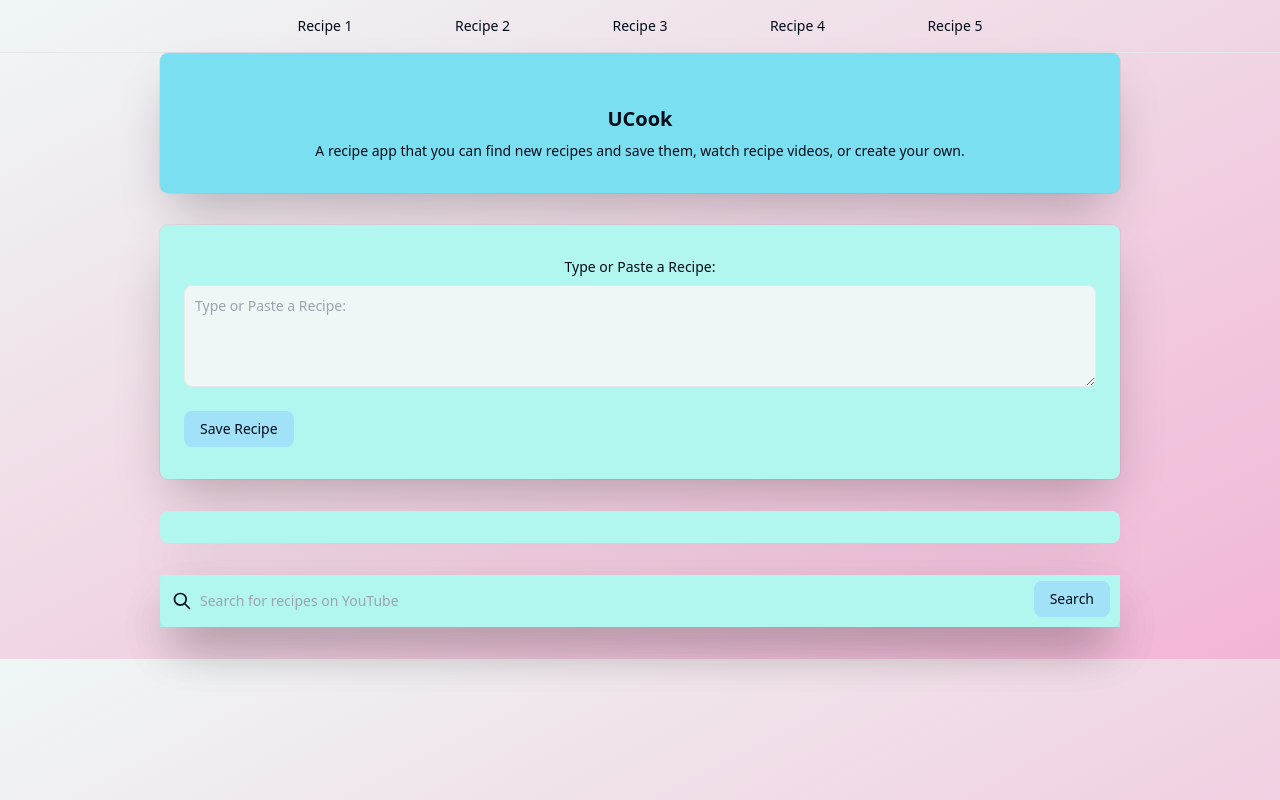
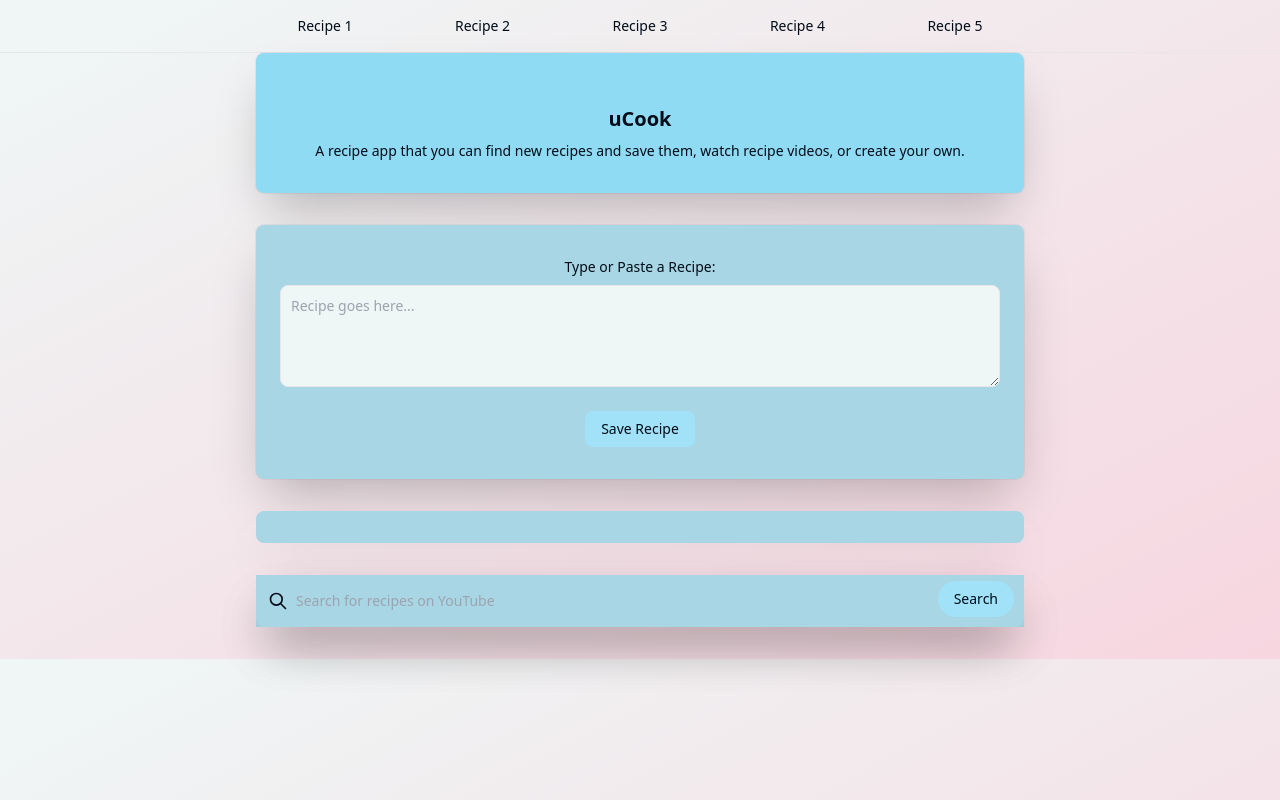
Before and after one commit to jroller33/BC-Project-1, a website: page index.html in a window 1280 px wide. Drawn offline with nearby package versions, Linux system fonts and the light colour scheme; no server answers.

Commit message:
ui is finished. might change colors later.

```diff
--- a/assets/style.css
+++ b/assets/style.css
@@ -1,5 +1,5 @@
 .body-container {
-  background-image: linear-gradient(to bottom right, #eff7f6, #f2b5d4);
+  background-image: linear-gradient(to bottom right, #eff7f6, #f7d6e0);
   color: #000C18;
 }
 
@@ -13,8 +13,8 @@
 }
 
 .cssTabs:hover {
-  background-color:#f2b5d4;
-  color: #ffffff;
+  background-color:#eff7f6;
+  /* color: #ffffff; */
   transition: 0.7s;
   box-shadow: 0 0 0 4px #ffffff;
 
@@ -26,18 +26,18 @@
   box-shadow: 0 0 0 4px #ffffff;
 }
 .cssTabs:active {
-  background-color: #f2b5d4;
-  color: #ffffff;
+  background-color: #eff7f6;
+  /* color: #ffffff; */
 }
 
 #cssHeader {          /* uCook header */
-  background-color: #7bdff2;
+  background-color: #90dbf4;
   color: #000C18;
 
 }
 
 .cssBody {
-  background-color: #b2f7ef;
+  background-color: #a9d6e5;
 }
 
 #recipeInput {
@@ -45,7 +45,7 @@
   color: #000C18;
 }
 #recipeInput:hover {
-  background-color:#f7d6e0;
+  /* background-color:#f7d6e0; */
   transition: 0.7s;
 }
 #recipeInput:focus {
@@ -63,7 +63,7 @@
 }
 
 #saveRecipeButton:hover {
-  background-color:#f2b5d4;
+  background-color:#eff7f6;
   /* color: #ffffff; */
   transition: 0.7s;
 }
@@ -74,7 +74,7 @@
   box-shadow: 0 0 0 4px #7bdff2;
 }
 #saveRecipeButton:active {
-  background-color: #f2b5d4;
+  background-color: #eff7f6;
   color: #ffffff;
 }
 
@@ -91,7 +91,7 @@
   color: white;
 }
 .cssYTsearch {
-  background-color: #b2f7ef;
+  background-color: #a9d6e5;
 
 }
 .cssYTsearch:hover {
@@ -117,7 +117,7 @@
 }
 
 #youtubeSearchButton:hover {
-  background-color:#f2b5d4;
+  background-color:#eff7f6;
   /* color: #ffffff; */
   transition: 0.7s;
 }
@@ -128,7 +128,7 @@
   box-shadow: 0 0 0 4px #7bdff2;
 }
 #youtubeSearchButton:active {
-  background-color: #f2b5d4;
+  background-color: #eff7f6;
   color: #ffffff;
 }
 
--- a/index.html
+++ b/index.html
@@ -13,7 +13,7 @@
   -->
   <link rel="stylesheet" href="./assets/style.css" />
 
-  <title>UCook</title>
+  <title>uCook</title>
 </head>
 
 
@@ -23,7 +23,7 @@
 
   <ul id="parentLi"
     class="flex flex-wrap text-sm font-medium place-items-center text-center text-white border-b border-gray-200">
-    <li class="w-1/9"></li>   <!-- these push the tabs in towards the center -->
+    <li class="w-1/9"></li> <!-- these push the tabs in towards the center -->
     <li class="w-1/9"></li>
     <li class="w-1/9"></li>
     <li class="w-1/9"></li>
@@ -51,9 +51,8 @@
   <!--                  UCOOK HEADER AND DESCRIPTION      -->
 
   <header class="flex justify-center mb-8">
-    <div id="cssHeader"
-      class="w-3/4 grid place-items-center rounded-lg px-6 py-8 ring-1 ring-slate-900/5 shadow-2xl ">
-      <h1 class="mt-5 text-base text-xl font-bold">UCook</h3>
+    <div id="cssHeader" class="w-3/5 grid place-items-center rounded-lg px-6 py-8 ring-1 ring-slate-900/5 shadow-2xl ">
+      <h1 class="mt-5 text-base text-xl font-bold">uCook</h3>
         <p class="0 mt-2 text-sm">
           A recipe app that you can find new recipes and save them, watch recipe videos, or create your own.
         </p>
@@ -63,27 +62,29 @@
   <!--                   SAVE RECIPE TEXT AREA     -->
 
   <div class="flex justify-center mb-8">
-    <div class="cssBody w-3/4 grid place-items-center rounded-lg px-6 py-8 ring-1 ring-slate-900/5 shadow-2xl">
+    <div class="cssBody w-3/5 grid place-items-center rounded-lg px-6 py-8 ring-1 ring-slate-900/5 shadow-2xl">
       <form class="w-full">
 
-        <label for="Recipe"
-          class="flex justify-center font-bold block mb-2 text-sm font-medium">Type or Paste a Recipe:</label>
+        <label for="Recipe" class="flex justify-center font-bold block mb-2 text-sm font-medium">Type or Paste a
+          Recipe:</label>
         <textarea id="recipeInput" name="Recipe Input" rows="4"
           class="block p-2.5 w-full grid place-items-center text-sm rounded-lg border"
-          placeholder="Type or Paste a Recipe:"></textarea>
+          placeholder="Recipe goes here..."></textarea>
 
         <br>
-        <button type="button" id="saveRecipeButton"
-          class="grid place-items-center font-bold py-2 px-4 rounded font-medium rounded-lg text-sm px-4 py-2">Save Recipe</button>
+        <div class="flex justify-center">
+          <button type="button" id="saveRecipeButton"
+            class="grid place-items-center font-bold py-2 px-4 rounded-full font-medium rounded-lg text-sm px-4 py-2">Save
+            Recipe</button>
+        </div>
       </form>
     </div>
   </div>
 
   <!--                 RECIPE DATABASE API RESULTS GO HERE    -->
   <div class="flex justify-center mb-8">
-    <div class="w-3/4">
-      <div
-        class="cssBody block p-4 pl-10 w-full text-sm rounded-lg shadow-2xl">
+    <div class="w-3/5">
+      <div class="cssBody block p-4 pl-10 w-full text-sm rounded-lg shadow-2xl">
         <p id="recipeApiResults"></p>
       </div>
     </div>
@@ -92,10 +93,9 @@
   <!--               YOUTUBE SEARCH BAR      -->
 
   <div class="flex justify-center mb-8">
-    <div class="w-3/4 rounded-lg shadow-2xl">
+    <div class="w-3/5 rounded-lg shadow-2xl">
       <form>
-        <label for="default-search"
-          class="mb-2 text-sm font-medium sr-only">Search</label>
+        <label for="default-search" class="mb-2 text-sm font-medium sr-only">Search</label>
         <div class="relative cssYTsearch">
           <div class="flex absolute inset-y-0 left-0 items-center pl-3 pointer-events-none">
             <svg class="w-5 h-5" fill="none" stroke="currentColor" viewBox="0 0 24 24"
@@ -105,11 +105,11 @@
             </svg>
           </div>
           <input id="youtubeSearchBar" data-type="0" type="search"
-            class="cssYTsearch block p-4 pl-10 w-full text-sm rounded-lg shadow-2xl"
-            aria-label="Search" aria-describedby="button-addon2" placeholder="Search for recipes on YouTube" required>
+            class="cssYTsearch block p-4 pl-10 w-full text-sm rounded-lg shadow-2xl" aria-label="Search"
+            aria-describedby="button-addon2" placeholder="Search for recipes on YouTube" required>
 
           <button id="youtubeSearchButton" type="button"
-            class="absolute right-2.5 bottom-2.5 font-medium rounded-lg text-sm px-4 py-2">Search</button>
+            class="absolute right-2.5 bottom-2.5 font-medium rounded-full text-sm px-4 py-2">Search</button>
         </div>
       </form>
     </div>
@@ -119,11 +119,11 @@
 
   <div class="video-page w-screen">
     <div class="container grid place-items-center w-screen">
-          <div class=" flex-auto grid place-items-center w-screen">
-      <div class="video-play flex-auto grid place-items-center w-screen">
+      <div class=" flex-auto grid place-items-center w-screen">
+        <div class="video-play flex-auto grid place-items-center w-screen">
+        </div>
       </div>
     </div>
-  </div>
   </div>
   <script src="https://code.jquery.com/jquery-3.5.1.min.js"></script>
   <script src="./assets/script.js"></script>
```
Also changed, not shown: README.md.
